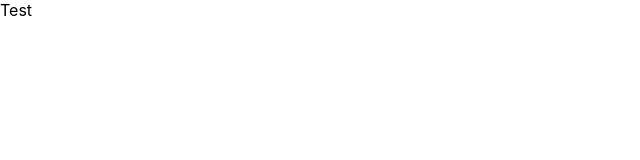
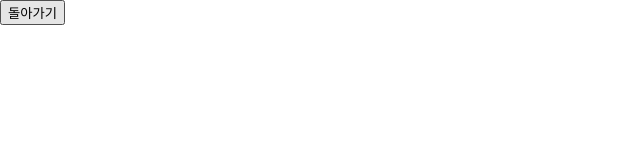
Before and after one commit to mnmms/QNA, a React (Create React App) app: page /test in a window 1280 px wide. Shown: the top 160 px of the page, without its empty margins (0-640 px from the left). Built offline with nearby package versions, Linux system fonts and the light colour scheme.

Commit message:
:sparkles: practice history push
props로 history 내려받기, 테스트 컴포넌트에서 강제 리다이렉트

```diff
--- a/src/AddWords.js
+++ b/src/AddWords.js
@@ -6,7 +6,7 @@ const AddWords = ({ english, korean, onChange, onSave }) => {
         <div className="add-box">
             <input type="text" value={english} name="english" placeholder="영단어" onChange={onChange} className="input-box"/>
             <input type="text" value={korean} name="korean" placeholder="뜻" onChange={onChange} className="input-box"/>
-            <button onClick={onSave}>등록</button>
+            <button onClick={onSave} className="main-button">등록</button>
         </div>
     );
 };
--- a/src/App.css
+++ b/src/App.css
@@ -1,4 +1,8 @@
-button {
+input, button {
+  outline: none;
+}
+
+.main-button {
   width: 100%;
   color: white;
   padding: 3%;
@@ -10,16 +14,11 @@ button {
   outline: none;
 }
 
-input {
-  outline: none;
-}
-
 .app {
   width: 100%;
   height: 100vh;
   align-items: center; /* 세로 중앙 */
   display: flex; /* 세로 중앙 */
-  background-color: #eee;
 }
 .container {
   width: 30%;
--- a/src/App.js
+++ b/src/App.js
@@ -37,7 +37,7 @@ function App() {
 
   const [addWords, setAddWords] = useState({
       english: '',
-      korean: ''
+      korean: '',
   });
 
   const { english, korean } = addWords;
@@ -81,7 +81,7 @@ function App() {
     <div className="app">
       <div className="container">
         <AddWords english={english} korean={korean} onChange={onChange} onSave={onSave}/>
-        <Link to="/test"><button className="test-button">시험 보기</button></Link>
+        <Link to="/test"><button className="main-button test-button">시험 보기</button></Link>
         <WordsList wordsList={wordsList}/>
       </div>
     </div>
--- a/src/Test.js
+++ b/src/Test.js
@@ -1,11 +1,10 @@
 import React from 'react';
-import { Link } from 'react-router-dom';
 import './Test.css';
 
-const Test = () => {
+const Test = ({ history }) => {
     return (
         <div>
-            Test
+            <button onClick={() => history.push('/')} style={{ color: 'black' }}>돌아가기</button>
         </div>
     )
 }
```
